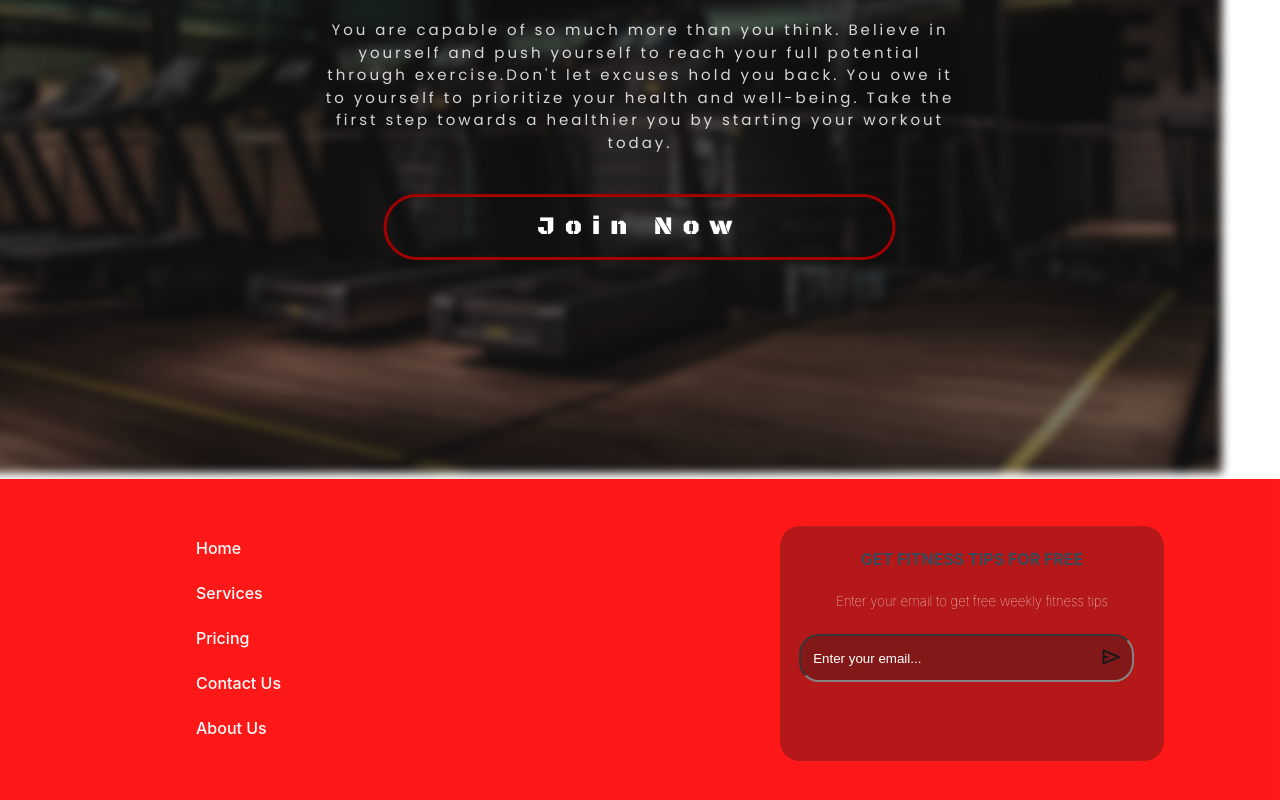
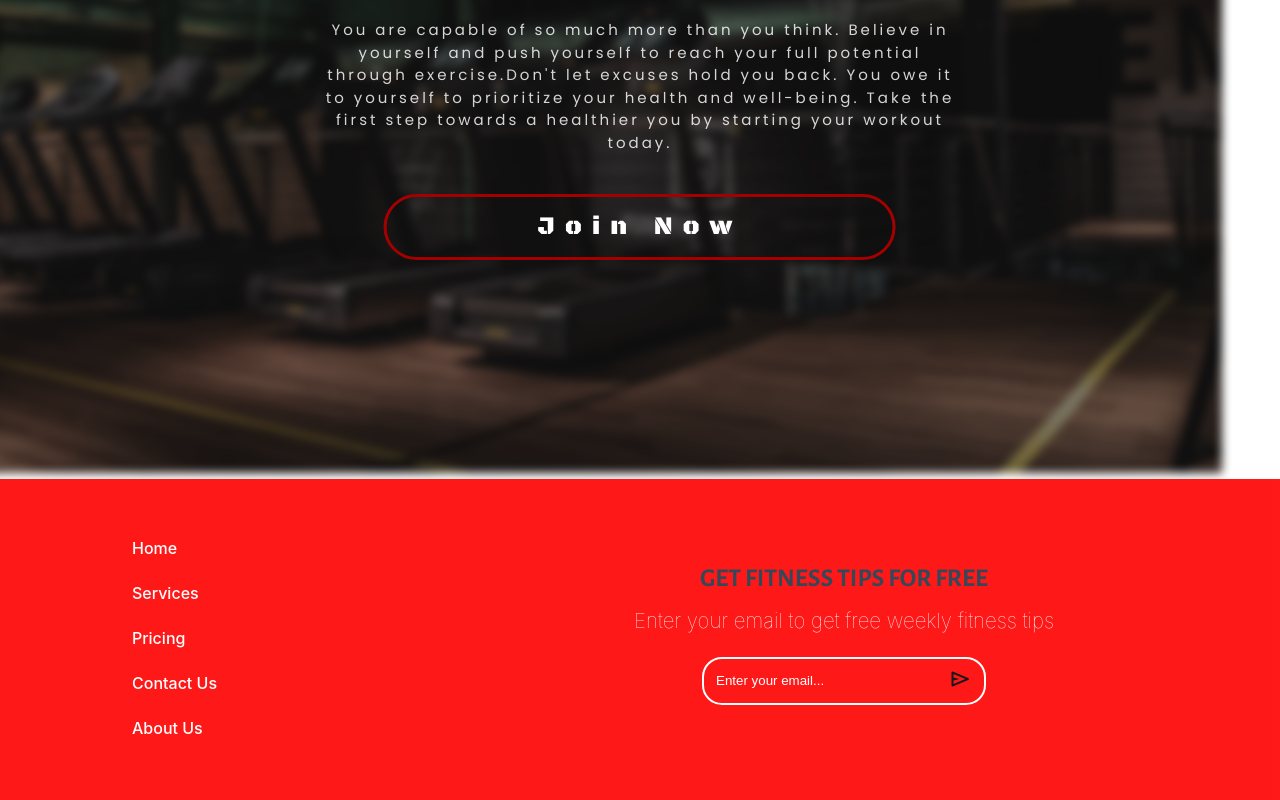
Before and after one commit to AbidIbnAnvar/FitnessApp, a React (Vite) app: page / in a window 1280 px wide. Shown: the part 314-1114 px from the top of the page. Built offline with nearby package versions, Linux system fonts and the light colour scheme.

Commit message:
Update Footer.css

```diff
--- a/src/components/Footer.css
+++ b/src/components/Footer.css
@@ -48,24 +48,35 @@
 .top-right{
     margin-left: auto;
     position: relative;
-    right:20vw;
-    width:30vw;
+    right:30vw;
+    width:40vw;
     min-width: 250px;
     top: 0;
     float: right;
-    background-color: rgb(174, 0, 0);
     border-radius: 20px;
+}
+.top-right h4{
+    font-size: 2vw;
+    font-family: 'Alegreya Sans SC';
+    margin-bottom: 1px;
+}
+
+.top-right h5{
+    font-size: 1.6vw;
+    margin-bottom: 20px;
 
 }
 
 .top-right input{
-    width: 80%;
+    width: 50%;
     height: 20px;
     padding: 12px;
     border-radius: 20px;
-    margin-left: 5%;
+    margin-left: 50%;
+    transform: translateX(-50%);
     color: white;
-    background-color: rgb(118, 0, 0);
+    border: 2px solid white;
+    background-color:transparent;
 }
 
 .top-right input::placeholder{
@@ -82,5 +93,6 @@
     border-radius: 32px;
     padding-left:14px;
     padding-right: 12px;
-    margin-left: -50px;
+    margin-left: -38%;
+    z-index: 10;
 }
```
